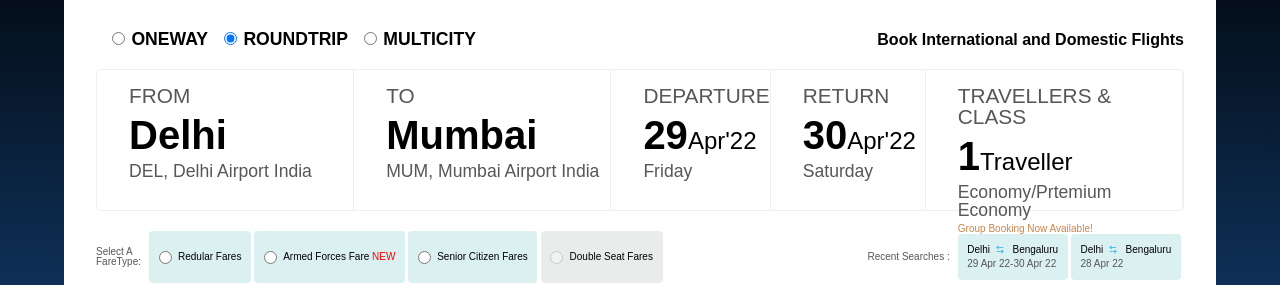
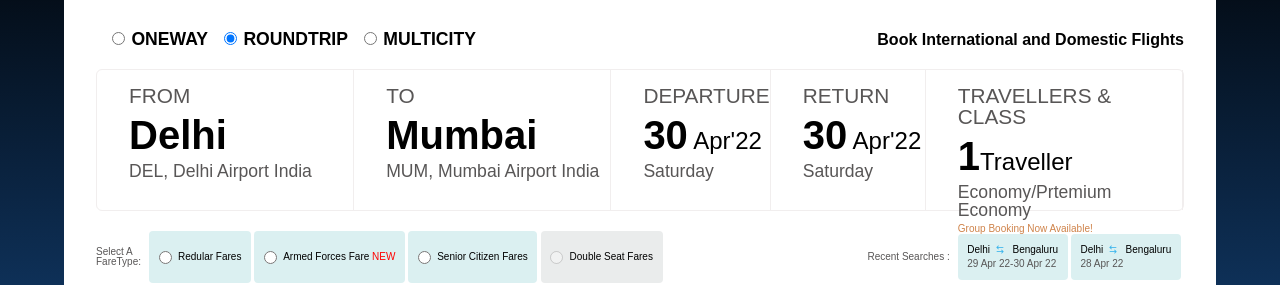
Before and after one commit to Bitopan987/make-my-trip, a React (Create React App) app: page / in a window 1280 px wide. Shown: the part 199-484 px from the top of the page. Built offline with nearby package versions, Linux system fonts and the light colour scheme.

Commit message:
Add date picker functionality

```diff
--- a/package.json
+++ b/package.json
@@ -7,6 +7,7 @@
     "@testing-library/react": "^12.1.4",
     "@testing-library/user-event": "^13.5.0",
     "react": "^18.0.0",
+    "react-datepicker": "^4.7.0",
     "react-dom": "^18.0.0",
     "react-multi-carousel": "^2.8.0",
     "react-router-dom": "^6.3.0",
--- /dev/null
+++ b/src/components/Home/Hero/SearchFlight/DateSelect.js
@@ -0,0 +1,31 @@
+import DatePicker from 'react-datepicker';
+
+function DateSelect({ title, date, onChange, datePicking, setDatePicking }) {
+  return (
+    <div className="col flex-15">
+      <div onClick={() => setDatePicking(true)}>
+        <h3>{title}</h3>
+        <h2>
+          {date.getDate()}
+          <span>
+            {' '}
+            {date.toLocaleString('default', { month: 'short' })}'
+            {date.toLocaleString('default', { year: '2-digit' })}
+          </span>
+        </h2>
+        <p>{date.toLocaleString('default', { weekday: 'long' })}</p>
+      </div>
+      {datePicking && (
+        <DatePicker
+          open={true}
+          selected={date}
+          autoFocus={true}
+          customInput={<></>}
+          onChange={(date = new Date()) => onChange(date)}
+        />
+      )}
+    </div>
+  );
+}
+
+export default DateSelect;
--- a/src/components/Home/Hero/SearchFlight/index.js
+++ b/src/components/Home/Hero/SearchFlight/index.js
@@ -1,15 +1,19 @@
 import { useEffect, useState } from 'react';
 import { NavLink } from 'react-router-dom';
-
 import { OPTIONS } from './constants';
-
 import CitySelect from './CitySelect';
+import DateSelect from './DateSelect';
+import 'react-datepicker/dist/react-datepicker.css';
 
 function SearchFlight() {
   const [fromCity, setFromCity] = useState(null);
   const [selectingFromCity, setSelectingFromCity] = useState(false);
   const [selectingToCity, setSelectingToCity] = useState(false);
   const [toCity, setToCity] = useState(null);
+  const [departureDate, setDepartureDate] = useState(new Date());
+  const [returnDate, setReturnDate] = useState(new Date());
+  const [departureDatePicking, setDepartureDatePicking] = useState(false);
+  const [returnDatePicking, setReturnDatePicking] = useState(false);
 
   const onFromCityChange = (value) => {
     setSelectingFromCity(false);
@@ -19,6 +23,16 @@ function SearchFlight() {
   const onToCityChange = (value) => {
     setSelectingToCity(false);
     setToCity(value);
+  };
+
+  const onDepartureDateChange = (date) => {
+    setDepartureDate(date);
+    setDepartureDatePicking(false);
+  };
+
+  const onReturnDateChange = (date) => {
+    setReturnDate(date);
+    setReturnDatePicking(false);
   };
 
   useEffect(() => {
@@ -77,27 +91,20 @@ function SearchFlight() {
             setSelecting={setSelectingToCity}
             onChange={onToCityChange}
           />
-          {/* <div className="col flex-25">
-            <h3>To</h3>
-            <h2>Bengaluru</h2>
-            <p>BLR,Bengaluru International</p>
-          </div> */}
-          <div className="col flex-15">
-            <h3>DEPARTURE</h3>
-            <h2>
-              29<span>Apr'22</span>
-            </h2>
-            <p>Friday</p>
-          </div>
-          <div className="col flex-15">
-            <div>
-              <h3>RETURN</h3>
-            </div>
-            <h2>
-              30<span>Apr'22</span>
-            </h2>
-            <p>Saturday</p>
-          </div>
+          <DateSelect
+            title="DEPARTURE"
+            date={departureDate}
+            datePicking={departureDatePicking}
+            setDatePicking={setDepartureDatePicking}
+            onChange={onDepartureDateChange}
+          />
+          <DateSelect
+            title="RETURN"
+            date={returnDate}
+            datePicking={returnDatePicking}
+            setDatePicking={setReturnDatePicking}
+            onChange={onReturnDateChange}
+          />
           <div className="col flex-25">
             <h3>TRAVELLERS & CLASS</h3>
             <h2>
```
Also changed, not shown: 1 other file (tests, documents, lock files or other folders).
